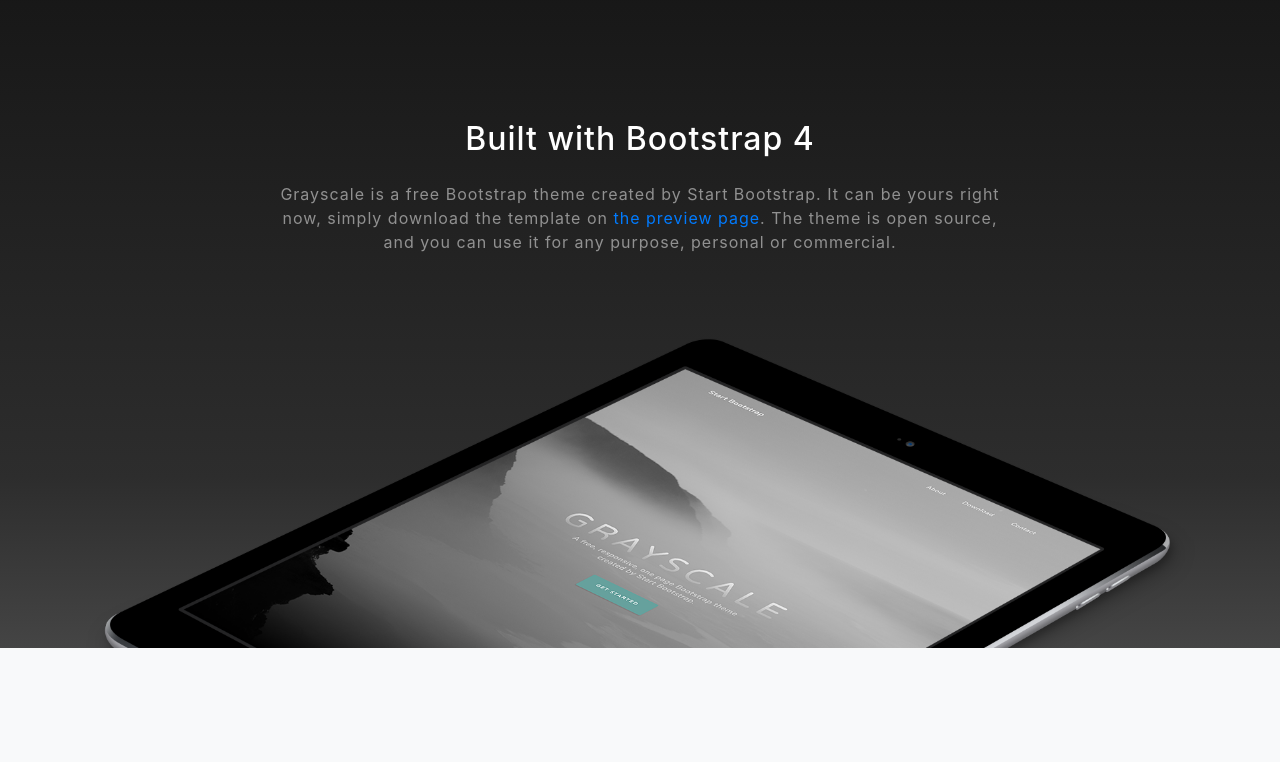
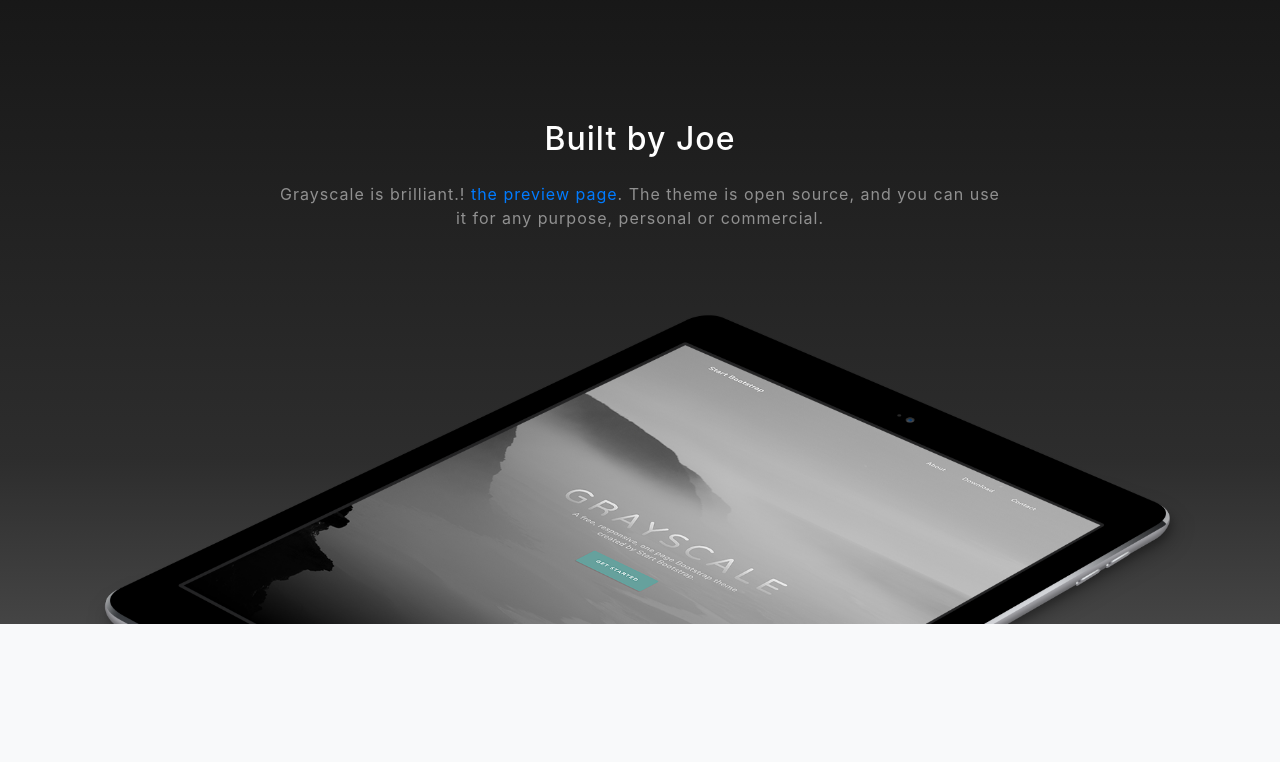
Before and after one commit to simmonsjoe/greyscale, a website with bundled scripts: page index.html in a window 1280 px wide. Shown: the part 840-1602 px from the top of the page. Built offline with nearby package versions, Linux system fonts and the light colour scheme.

Commit message:
commit 3

```diff
--- a/index.html
+++ b/index.html
@@ -65,8 +65,8 @@
       <div class="container">
         <div class="row">
           <div class="col-lg-8 mx-auto">
-            <h2 class="text-white mb-4">Built with Bootstrap 4</h2>
-            <p class="text-white-50">Grayscale is a free Bootstrap theme created by Start Bootstrap. It can be yours right now, simply download the template on
+            <h2 class="text-white mb-4">Built by Joe</h2>
+            <p class="text-white-50">Grayscale is brilliant.!
               <a href="http://startbootstrap.com/template-overviews/grayscale/">the preview page</a>. The theme is open source, and you can use it for any purpose, personal or commercial.</p>
           </div>
         </div>
```
